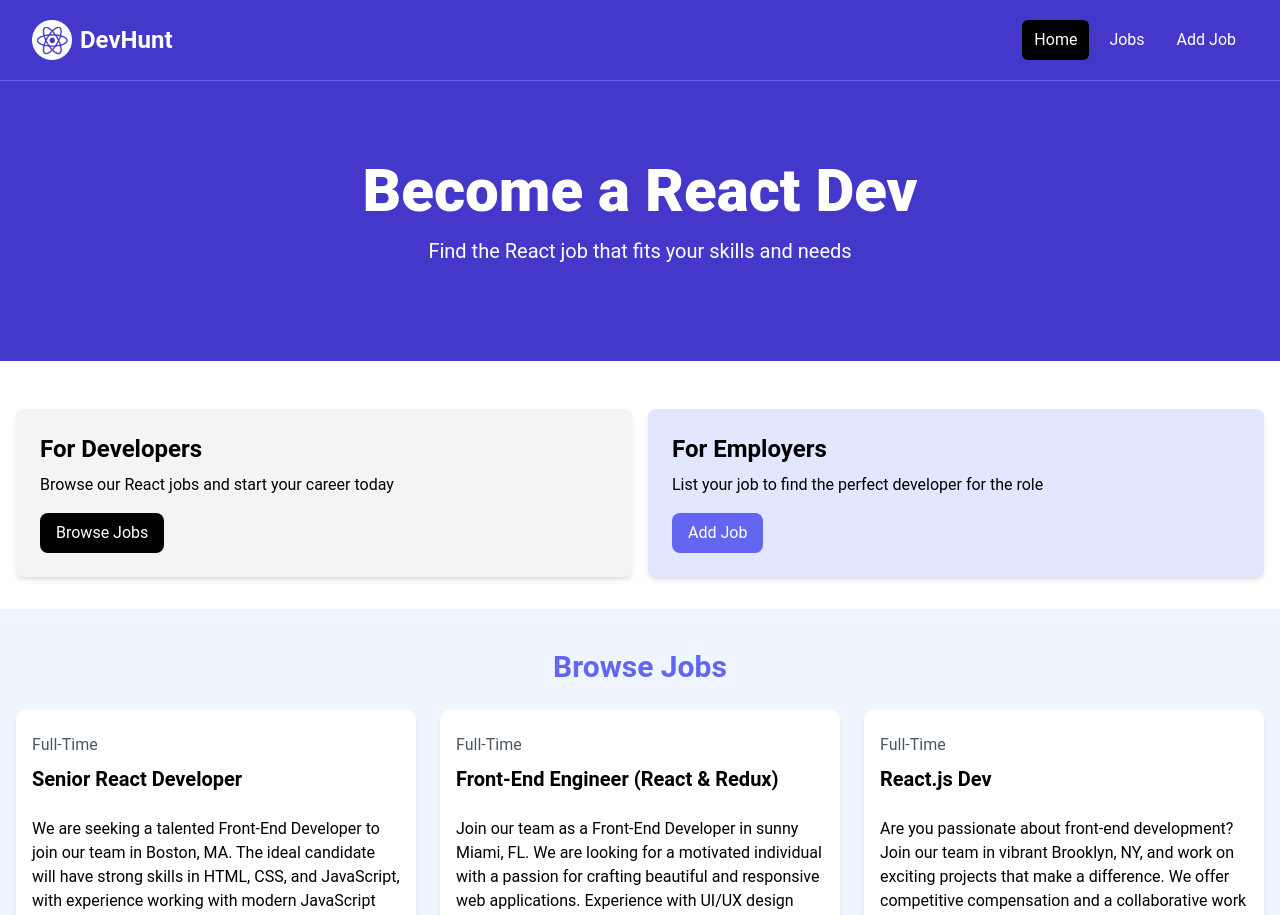
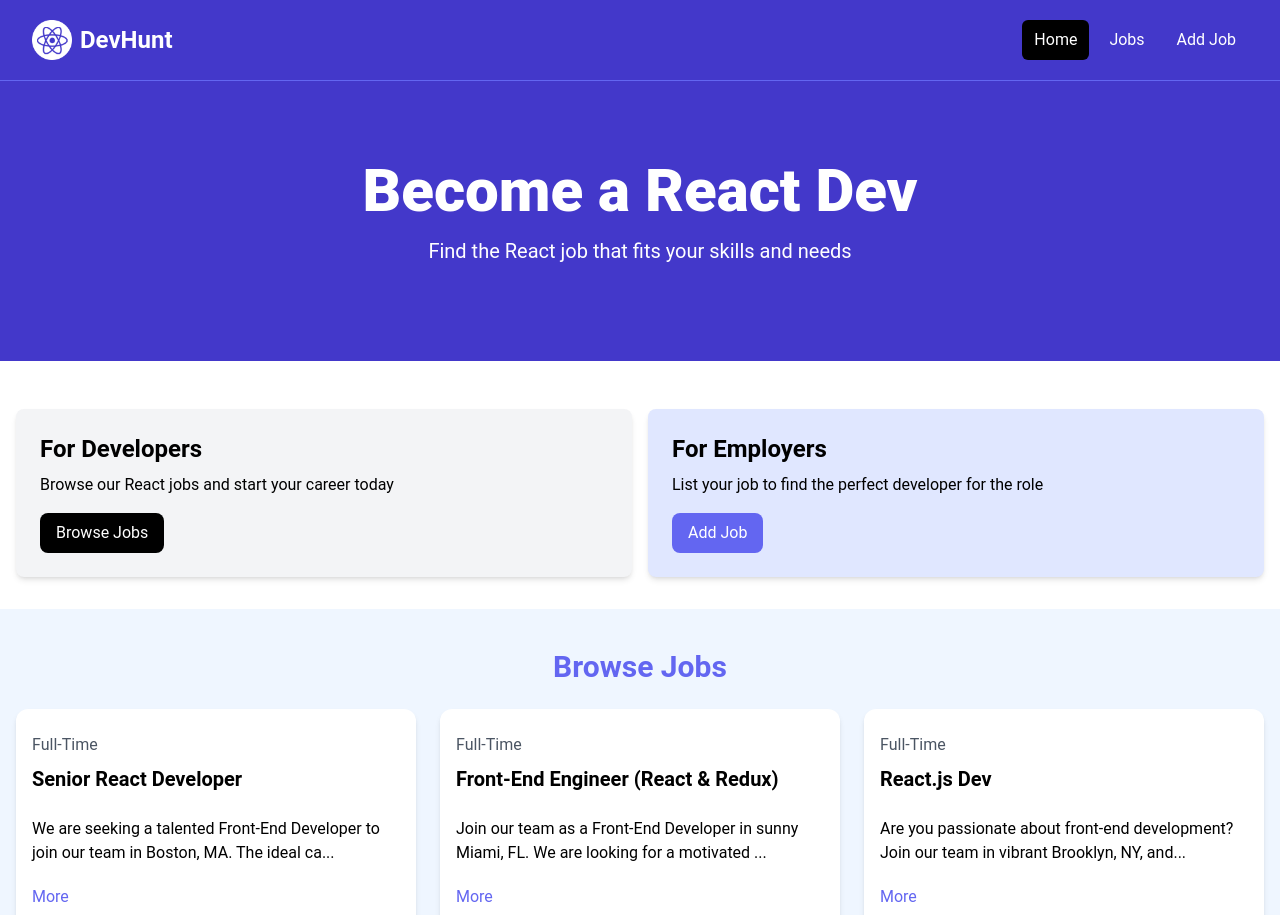
Before and after one commit to SaroshAhmad/ReactDevJobPortal, a React (Vite) app in the folder react-jobs/: page / in a window 1280 px wide. Shown: the top 915 px of the page. Built offline with nearby package versions, Linux system fonts and the light colour scheme.

Commit message:
Add show/hide functionality for job description

```diff
--- a/react-jobs/src/components/JobListing.jsx
+++ b/react-jobs/src/components/JobListing.jsx
@@ -1,6 +1,15 @@
 import React from 'react'
+import { useState } from 'react'
 
 const JobListing = ({ job }) => {
+    const [showFullDescription, setShowFullDescription] = useState(false);
+
+    let description = job.description;
+
+    if (!showFullDescription) {
+        description = job.description.substring(0, 90) + '...';
+    }
+
     return (
         <div className="bg-white rounded-xl shadow-md relative">
             <div className="p-4">
@@ -10,10 +19,14 @@ const JobListing = ({ job }) => {
                 </div>
 
                 <div className="mb-5">
-                    {job.description}
+                    {description}
                 </div>
 
+                <button onClick={() => setShowFullDescription((prevState) => !prevState)} className="text-indigo-500 mb-5 hover:text-indigo-600">{showFullDescription ? 'Less' : 'More'}</button>
+
                 <h3 className="text-indigo-500 mb-2">{job.salary} / Year</h3>
+
+            </div> {/* Add closing tag for the div element */}
 
             <div className="border border-gray-100 mb-5"></div>
 
@@ -30,7 +43,6 @@ const JobListing = ({ job }) => {
                 </a>
             </div>
         </div>
-        </div>
     )
 }
 
```
Lines whose indentation alone changed are shown as unchanged.
